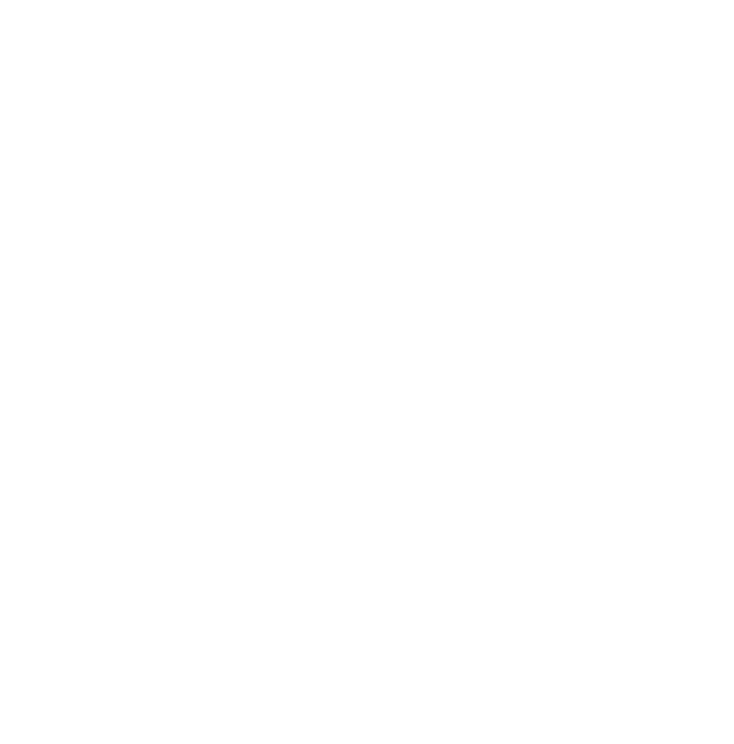
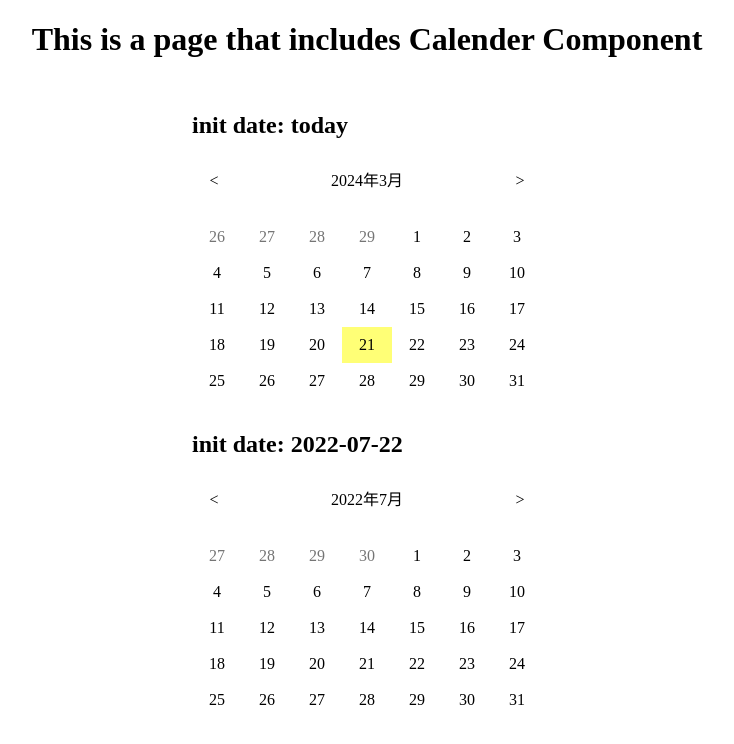
Before and after one commit to Pony-Hsieh/hand-writing-date-picker-react-component, a React (Vite) app: page / in a window 1280 px wide. Shown: the top 744 px of the page, without its empty margins (273-1007 px from the left). Built offline with nearby package versions, Linux system fonts and the light colour scheme.

Commit message:
feat: 更新 App
1. 引入 Calender 元件
2. 新增標題
3. 新增樣式

```diff
--- a/src/App.jsx
+++ b/src/App.jsx
@@ -1,8 +1,34 @@
+import { useState } from 'react';
+import Calendar from './components/Calender';
+import dayjs from 'dayjs';
+import './styles/App.scss';
+
 function App() {
+  const [selectedDates, setSelectedDates] = useState([]);
+  const [selectedDates2, setSelectedDates2] = useState([]);
+
   return (
-    <>
-      <div></div>
-    </>
+    <div className="wrapper">
+      <h1>This is a page that includes Calender Component</h1>
+
+      <div className="calendarWrapper">
+        <h2>init date: today</h2>
+        <Calendar
+          initDate={dayjs()}
+          selectedDates={selectedDates}
+          setSelectedDates={setSelectedDates}
+        />
+      </div>
+
+      <div className="calendarWrapper">
+        <h2>init date: 2022-07-22</h2>
+        <Calendar
+          initDate={dayjs('2022-07-22')}
+          selectedDates={selectedDates2}
+          setSelectedDates={setSelectedDates2}
+        />
+      </div>
+    </div>
   );
 }
 
--- /dev/null
+++ b/src/styles/App.scss
@@ -0,0 +1,10 @@
+.wrapper {
+  display: flex;
+  flex-direction: column;
+  align-items: center;
+  justify-content: center;
+}
+
+.calendarWrapper {
+  margin-top: 12px;
+}
```
